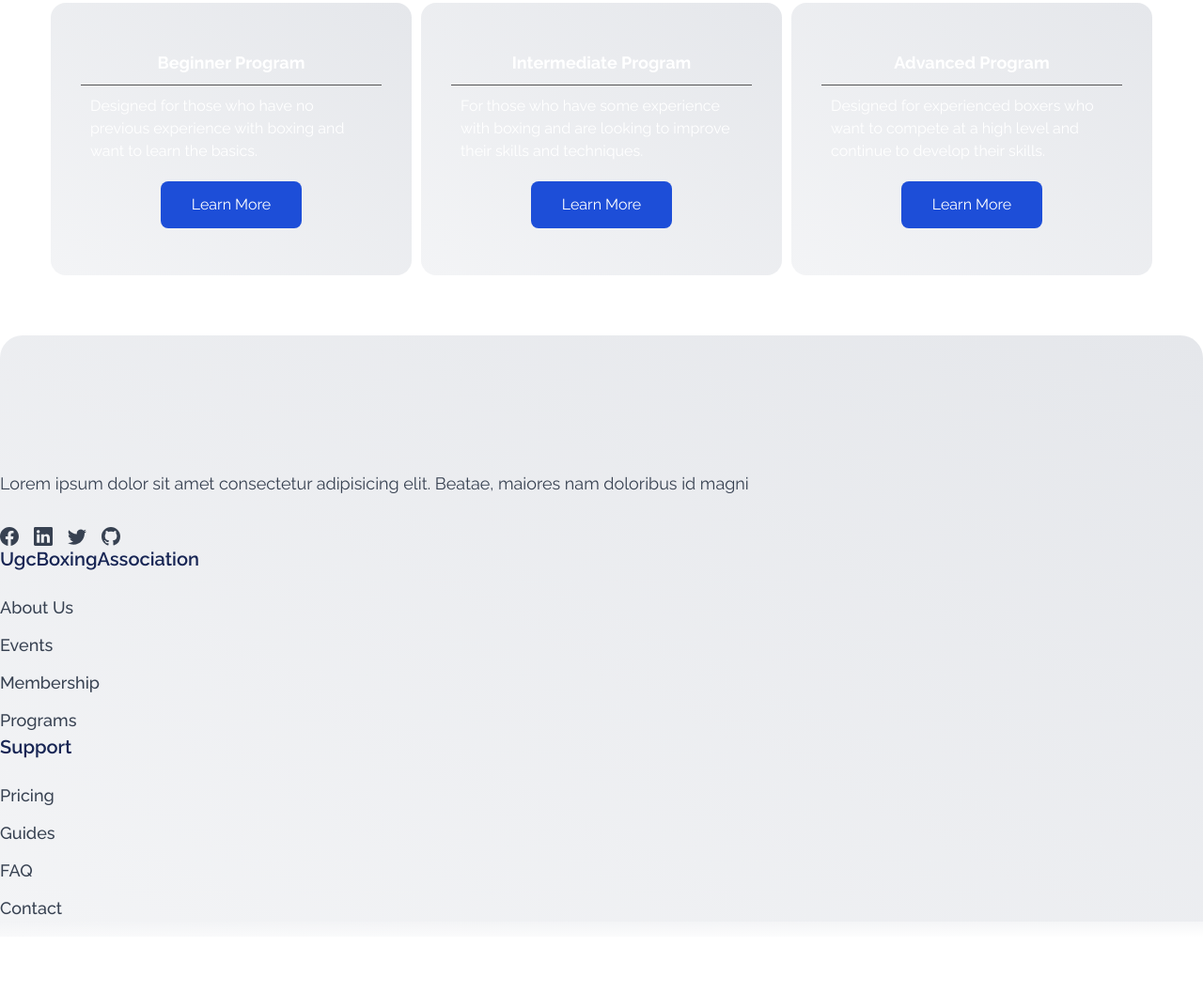
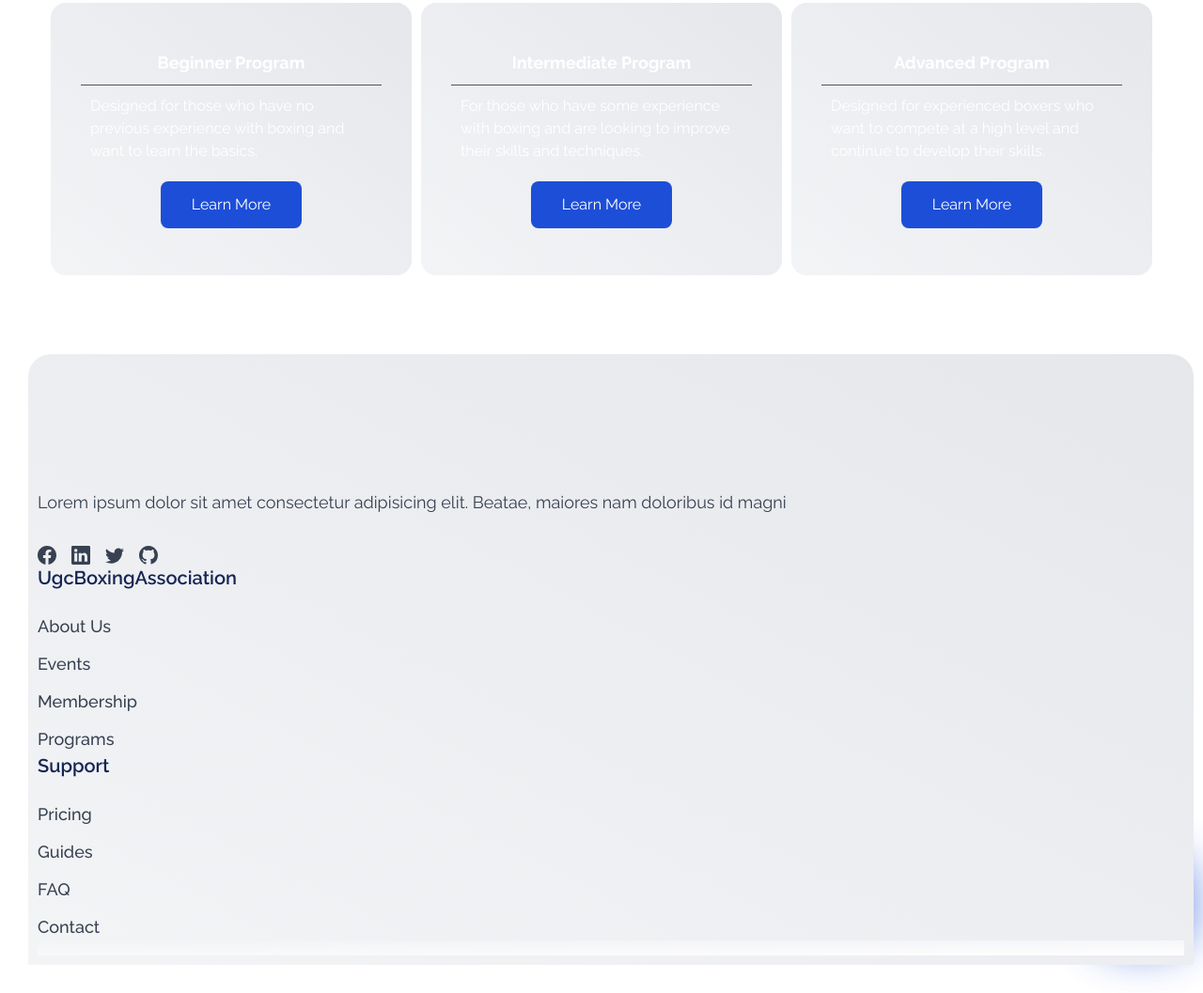
Before and after one commit to Sulymm/homepage, a plain HTML site: page index.html in a window 1280 px wide. Shown: the part 1498-2555 px from the top of the page at 94% size. Before the commit the page ends 2495 px from the top, so only its background shows below. Drawn offline with Linux system fonts and the light colour scheme.

Commit message:
footer changes

```diff
--- a/astro/main.css
+++ b/astro/main.css
@@ -56,6 +56,15 @@
     border-radius: 8px;
 
 }
+.end-section{
+    width: 100%;
+    padding: 10px;
+    margin: 10px;
+}
+footer{
+    padding: 10px;
+    margin: 10px;
+}
 @media screen and (min-width:768px){
     .products{
         flex-direction: row;
--- a/index.html
+++ b/index.html
@@ -325,7 +325,7 @@
 </section>
 
 
-<section>
+<section class="end-section">
 	<main>
     <div class="mt-16"></div>
 <footer class="relative  bg-gradient-to-tr from-gray-100 to-gray-200 dark:from-gray-900 pt-28 rounded-t-3xl">
```
